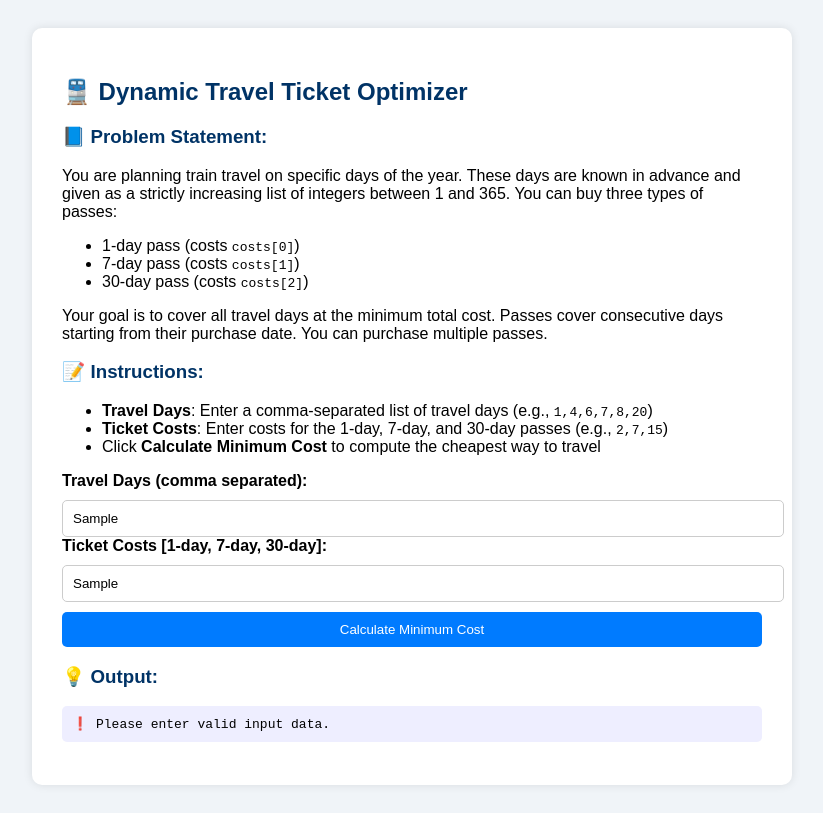
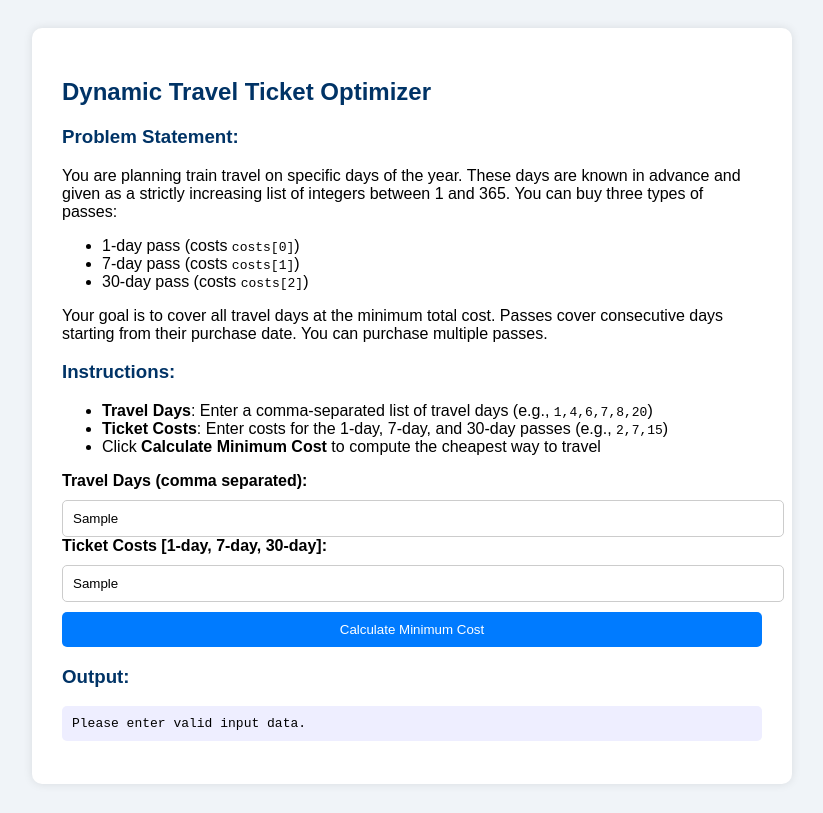
Before and after one commit to AryaSingh-25/Visa_problems, a plain HTML site: page problem1-travel-ticket/index.html in a window 1280 px wide. Both pictures are taken after typing "Sample", "Sample" into the empty fields and a click on the button "Calculate Minimum Cost". Shown: the whole page, without its empty margins (228-1051 px from the left). Drawn offline with Linux system fonts and the light colour scheme.

Commit message:
Update index.html

```diff
--- a/problem1-travel-ticket/index.html
+++ b/problem1-travel-ticket/index.html
@@ -46,9 +46,9 @@
 </head>
 <body>
   <div class="container">
-    <h2>🚆 Dynamic Travel Ticket Optimizer</h2>
+    <h2>Dynamic Travel Ticket Optimizer</h2>
 
-    <h3>📘 Problem Statement:</h3>
+    <h3>Problem Statement:</h3>
     <p>
       You are planning train travel on specific days of the year. These days are known in advance and given as a strictly increasing list of integers between 1 and 365.
       You can buy three types of passes:
@@ -62,7 +62,7 @@
       Your goal is to cover all travel days at the minimum total cost. Passes cover consecutive days starting from their purchase date. You can purchase multiple passes.
     </p>
 
-    <h3>📝 Instructions:</h3>
+    <h3> Instructions:</h3>
     <ul>
       <li><strong>Travel Days</strong>: Enter a comma-separated list of travel days (e.g., <code>1,4,6,7,8,20</code>)</li>
       <li><strong>Ticket Costs</strong>: Enter costs for the 1-day, 7-day, and 30-day passes (e.g., <code>2,7,15</code>)</li>
@@ -77,7 +77,7 @@
 
     <button onclick="calculateCost()">Calculate Minimum Cost</button>
 
-    <h3>💡 Output:</h3>
+    <h3>Output:</h3>
     <pre id="output"></pre>
   </div>
 
@@ -110,12 +110,12 @@
       }
 
       if (days.length === 0 || costs.length !== 3) {
-        document.getElementById("output").textContent = "❗ Please enter valid input data.";
+        document.getElementById("output").textContent = "Please enter valid input data.";
         return;
       }
 
       const result = dp(Math.min(...days));
-      document.getElementById("output").textContent = `✅ Minimum total travel cost: $${result}`;
+      document.getElementById("output").textContent = `Minimum total travel cost: $${result}`;
     }
   </script>
 </body>
```
